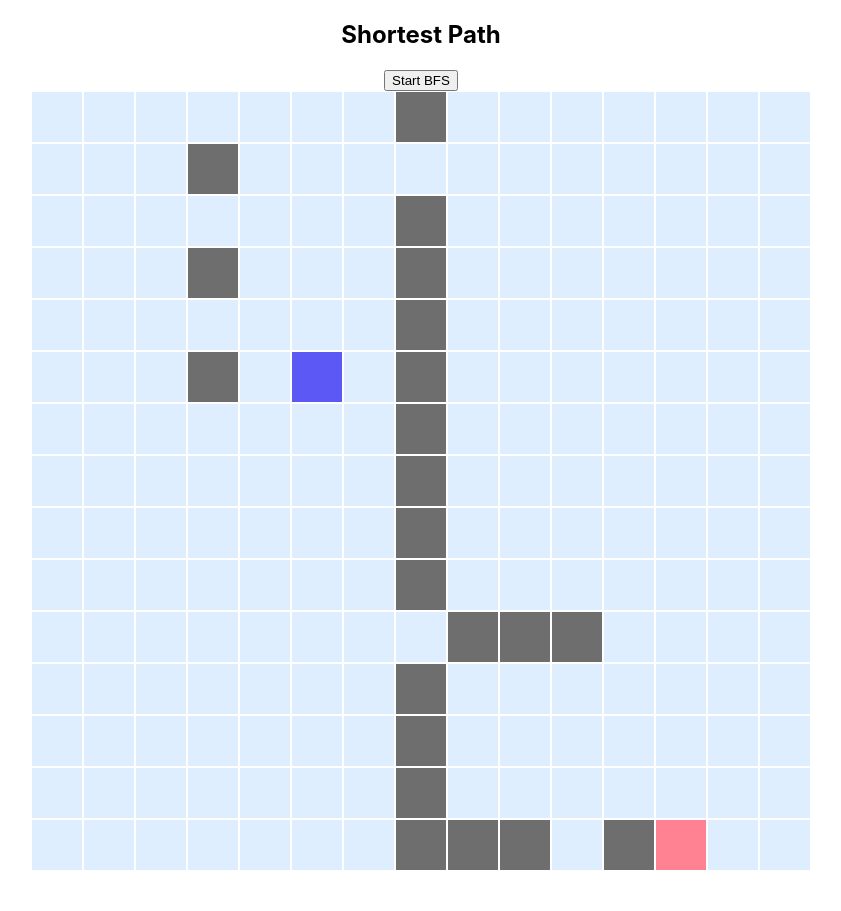
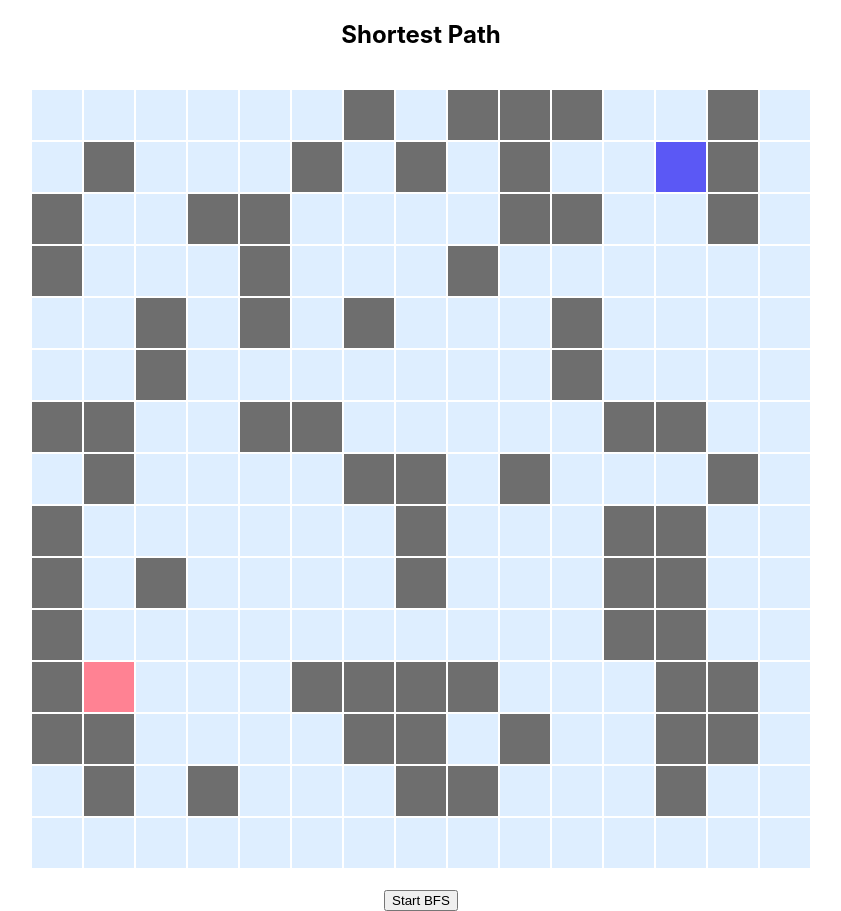
Before and after one commit to ytm127/path-finding-visualizer, a React (Create React App) app: page / in a window 1280 px wide. Shown: the whole page, without its empty margins (219-1060 px from the left). Before the commit the page ends 871 px from the top, so only its background shows below. Built offline with nearby package versions, Linux system fonts and the light colour scheme.

Commit message:
fixed a bug - no overlap of random walls and finishNodes

```diff
--- a/src/components/Grid.js
+++ b/src/components/Grid.js
@@ -2,14 +2,25 @@ import React from 'react';
 import Node from './Node';
 import { get, isEqual } from 'lodash';
 
-const startNodeRow = 5;
-const startNodeCol = 5;
-const finishNodeRow = 14;
-const finishNodeCol = 12;
-const randomWalls = [ [ 1, 3 ], [ 5, 3 ], [ 0, 7 ], [ 3, 3 ], [ 3, 7 ], [ 2, 7 ], [ 4, 7 ],[ 5, 7 ],[ 6, 7 ],[ 7, 7 ], [ 8, 7 ],[ 9, 7 ], [ 10, 8 ],[ 10, 9 ],[ 10, 10 ], [ 11, 7 ], [ 12, 7 ],[ 13, 7 ],[ 14, 7 ],[ 14, 8 ], [ 14, 9 ], [ 14, 11 ] ];
+const startNodeRow = getRandomInt(14);
+const startNodeCol = getRandomInt(14);
+const finishNodeRow = getRandomInt(14);
+const finishNodeCol = getRandomInt(14);
 
 
 
+function getRandomInt(max) {
+	return Math.floor(Math.random() * Math.floor(max));
+  }
+
+  let walls = []
+for(let i =0; i<90; i++){
+	walls.push([getRandomInt(14), getRandomInt(14)])
+}
+
+
+const randomWalls = walls.filter(x => !isEqual(x, [finishNodeRow, finishNodeCol]))
+console.log(walls.length, randomWalls.length)
 
 class Grid extends React.Component {
 	constructor(props) {
@@ -34,23 +45,22 @@ class Grid extends React.Component {
 		const getNeighbors = (node) => {
 			let neighbors = [];
 			// check above
-			(get(this.state.grid, `[${node.row - 1}][${node.col}]`) &&
-				!get(this.state.grid, `[${node.row - 1}][${node.col}]`).isWall) &&
+			get(this.state.grid, `[${node.row - 1}][${node.col}]`) &&
+				!get(this.state.grid, `[${node.row - 1}][${node.col}]`).isWall &&
 				neighbors.push(get(this.state.grid, `[${node.row - 1}][${node.col}]`));
 			// check below
-			(get(this.state.grid, `[${node.row + 1}][${node.col}]`) &&
-				!get(this.state.grid, `[${node.row + 1}][${node.col}]`).isWall) &&
+			get(this.state.grid, `[${node.row + 1}][${node.col}]`) &&
+				!get(this.state.grid, `[${node.row + 1}][${node.col}]`).isWall &&
 				neighbors.push(get(this.state.grid, `[${node.row + 1}][${node.col}]`));
 			// check right
-			(get(this.state.grid, `[${node.row}][${node.col + 1}]`) &&
-				!get(this.state.grid, `[${node.row}][${node.col + 1}]`).isWall) &&
+			get(this.state.grid, `[${node.row}][${node.col + 1}]`) &&
+				!get(this.state.grid, `[${node.row}][${node.col + 1}]`).isWall &&
 				neighbors.push(get(this.state.grid, `[${node.row}][${node.col + 1}]`));
 			// check left
-			(get(this.state.grid, `[${node.row}][${node.col - 1}]`) &&
-				!get(this.state.grid, `[${node.row}][${node.col - 1}]`).isWall) &&
+			get(this.state.grid, `[${node.row}][${node.col - 1}]`) &&
+				!get(this.state.grid, `[${node.row}][${node.col - 1}]`).isWall &&
 				neighbors.push(get(this.state.grid, `[${node.row}][${node.col - 1}]`));
 			// return an array of neighbors
-			// console.log(neighbors);
 			return neighbors;
 		};
 
@@ -69,8 +79,8 @@ class Grid extends React.Component {
 			let copyGrid = [ ...this.state.grid ];
 			copyGrid[copyCur.row][copyCur.col] = copyCur;
 			this.setState({ copyGrid });
-			console.log({copyGrid})
 			for (let node of getNeighbors(current)) {
+				node.id === `row-${finishNodeRow}-col-${finishNodeCol}` && console.log('i should see this everytime if there is a path')
 				if (!cameFrom[node.id]) {
 					let copyNode = node;
 					frontier.push(node); //  put into frontier array
@@ -87,15 +97,20 @@ class Grid extends React.Component {
 		// Run one interation per every 10 ms
 		while (frontier.length > 0) {
 			process();
-			await sleep(10);
+			await sleep(.5);
 		}
 		// draw path
 		let path = [];
 		let backtrackCurrent = this.state.grid[finishNodeRow][finishNodeCol];
-		while (!isEqual(backtrackCurrent, this.state.grid[startNodeRow][startNodeCol])) {
+		while (backtrackCurrent && !isEqual(backtrackCurrent, this.state.grid[startNodeRow][startNodeCol])) {
 			path.push(backtrackCurrent);
 			backtrackCurrent = cameFrom[backtrackCurrent.id];
+			if(!backtrackCurrent){
+				console.log('no path found')
+				return
+			}
 		}
+
 		let copyState = [ ...this.state.grid ];
 		while (path.length !== 0) {
 			let temp = path.pop();
@@ -109,7 +124,7 @@ class Grid extends React.Component {
 		return (
 			<div>
 				<h2>Shortest Path</h2>
-				<button onClick={this.visualizeBFS}>Start BFS</button>
+				<br/>
 				{this.state.grid.map((row, idx) => {
 					return (
 						<div>
@@ -132,6 +147,8 @@ class Grid extends React.Component {
 						</div>
 					);
 				})}
+				<br/>
+				<button onClick={this.visualizeBFS}>Start BFS</button>
 			</div>
 		);
 	}
@@ -155,7 +172,7 @@ const buildGrid = () => {
 
 // object representing a Node
 const nodeData = (row, col) => {
-	const wall = randomWalls.find(x => isEqual([ row, col ], x));
+	const wall = randomWalls.find((x) => isEqual([ row, col ], x));
 	return {
 		id: `row-${row}-col-${col}`,
 		row: row,
```
